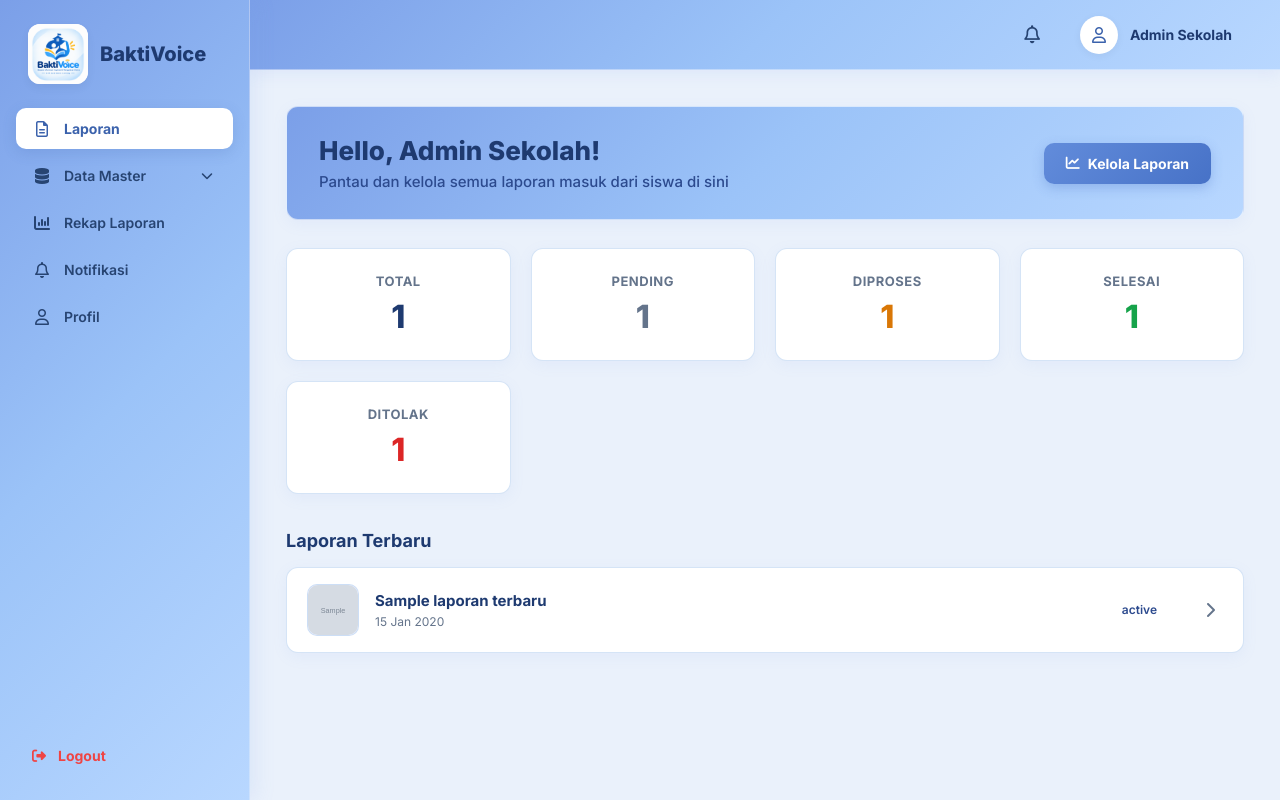
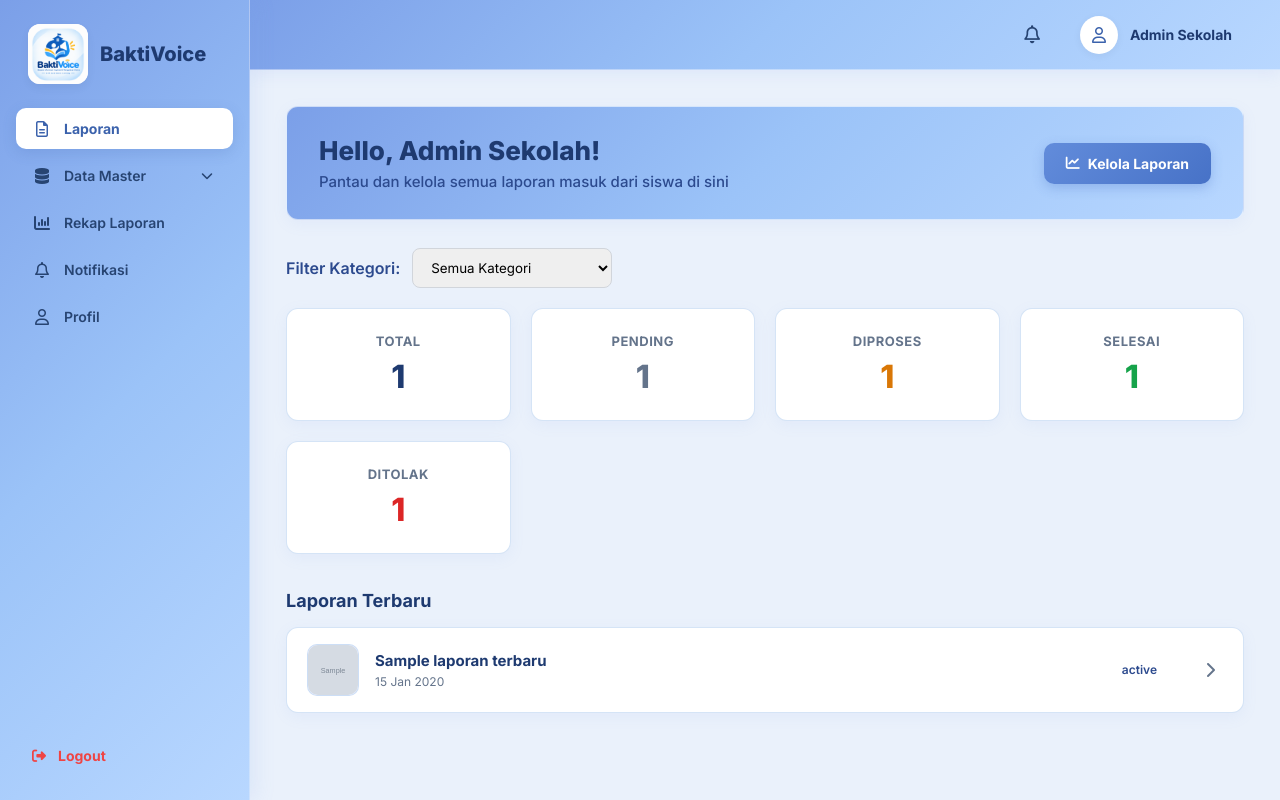
Before and after one commit to keisyaputriacc123-svg/BaktiVoice, a Laravel app: template BaktiVoice/resources/views/dashboard_admin.blade.php in a window 1280 px wide. Run offline with Laravel 12, Linux system fonts and the light colour scheme; the template is opened without the code that fills it: most values are stand-ins (such as "Sample title", 1, 10 or a date in 2020); grey boxes marked "Sample" are stand-in pictures; parts of the project's set-up code (start-up, migrations or seed data) failed here and were passed over.

Commit message:
dashboard_admin.blade.php

```diff
--- a/BaktiVoice/resources/views/dashboard_admin.blade.php
+++ b/BaktiVoice/resources/views/dashboard_admin.blade.php
@@ -1096,6 +1096,28 @@
                 </div>
             </div>
 
+            <!-- FILTER KATEGORI DASHBOARD -->
+            <form method="GET" action="{{ route('dashboard_admin') }}"
+                  style="margin: 20px 0; display: flex; align-items: center; gap: 12px; flex-wrap: wrap;">
+
+                <label for="kategori" style="font-weight: 600;">Filter Kategori:</label>
+
+                <select name="kategori" id="kategori"
+                        onchange="this.form.submit()"
+                        style="padding: 10px 14px; border: 1px solid #d1d5db; border-radius: 8px; min-width: 200px;">
+
+                    <option value="">Semua Kategori</option>
+
+                    @foreach($kategoriList as $kategori)
+                        <option value="{{ $kategori->id_kategori }}"
+                            {{ request('kategori') == $kategori->id_kategori ? 'selected' : '' }}>
+                            {{ $kategori->nama_kategori }}
+                        </option>
+                    @endforeach
+
+                </select>
+            </form>
+
             <!-- 5 SUMMARY STATS CARDS (DINAMIS) -->
             <section class="stats-grid">
                 <div class="stat-card total">
```
